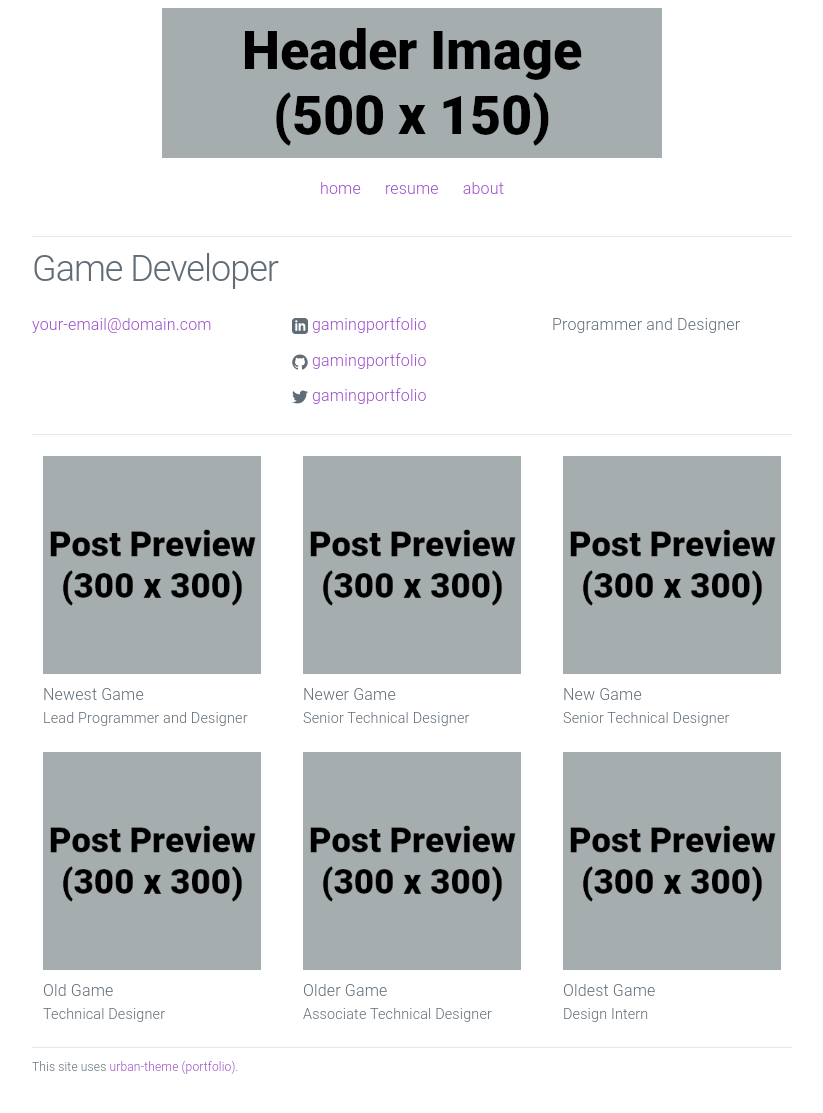
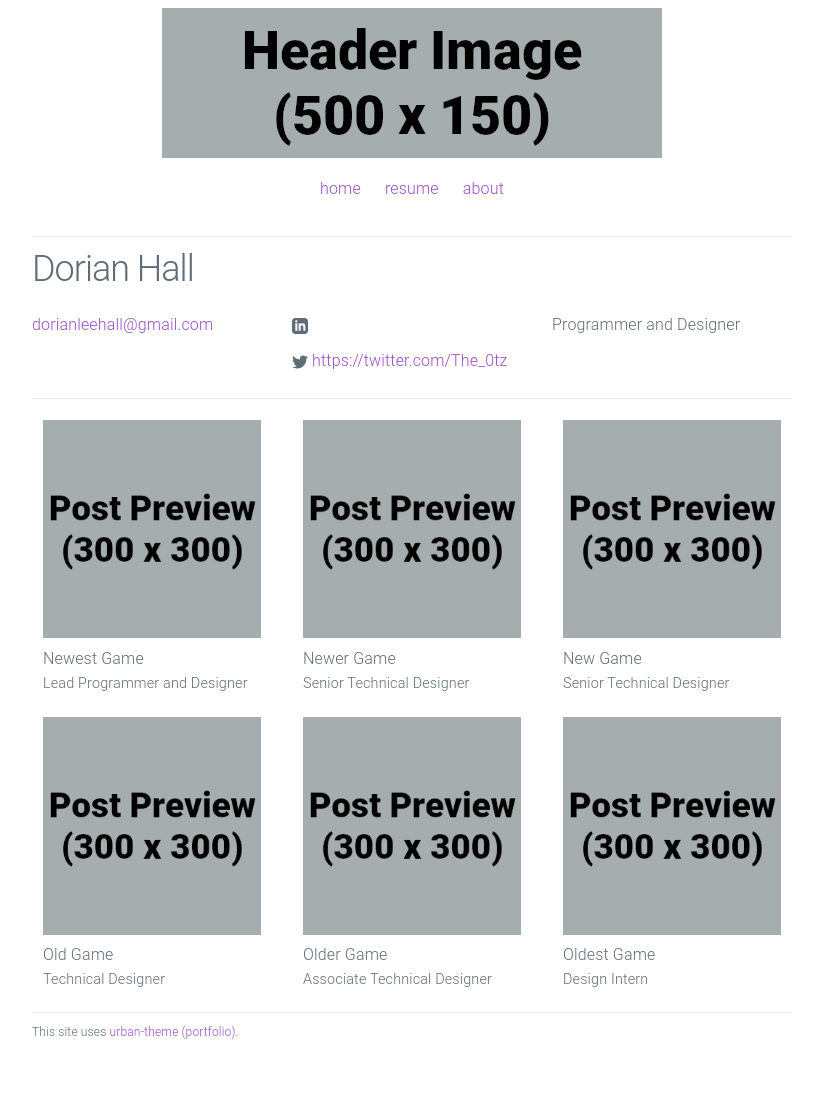
Before and after one commit to Hall-happyholo/Dorian_Hall.github.io, a Jekyll site: the page built from index.html, in a window 1280 px wide. Shown: the whole page, without its empty margins (228-1051 px from the left). Built offline with Jekyll 4.4.1, drawn with Linux system fonts in a browser that asks for light colours; after the commit the page ends 1077 px from its top, so only the background shows below that.

Commit message:
Update _config.yml

```diff
--- a/_config.yml
+++ b/_config.yml
@@ -1,12 +1,10 @@
 # Site settings
-title: Game Developer
-email: your-email@domain.com
-description: > # keep this and put description below
-  Programmer and Designer
-url: "https://yourdomain.com" # the base hostname & protocol for your site
-linkedin_url: "https://www.linkedin.com/in/gamingportfolio"
-github_username: gamingportfolio
-twitter_username: gamingportfolio
+title: Dorian Hall
+email: dorianleehall@gmail.com
+description: Programmer and Designer
+url: https://Dorian_Hall.github.io
+linkedin_url: https://www.linkedin.com/in/dorian-hall-020b6a289/
+twitter_username: https://twitter.com/The_0tz
 footer_text: "This site uses <a href='https://github.com/gamingportfolio/urban-theme-portfolio'>urban-theme (portfolio)</a>."
 
 # Build settings
```
